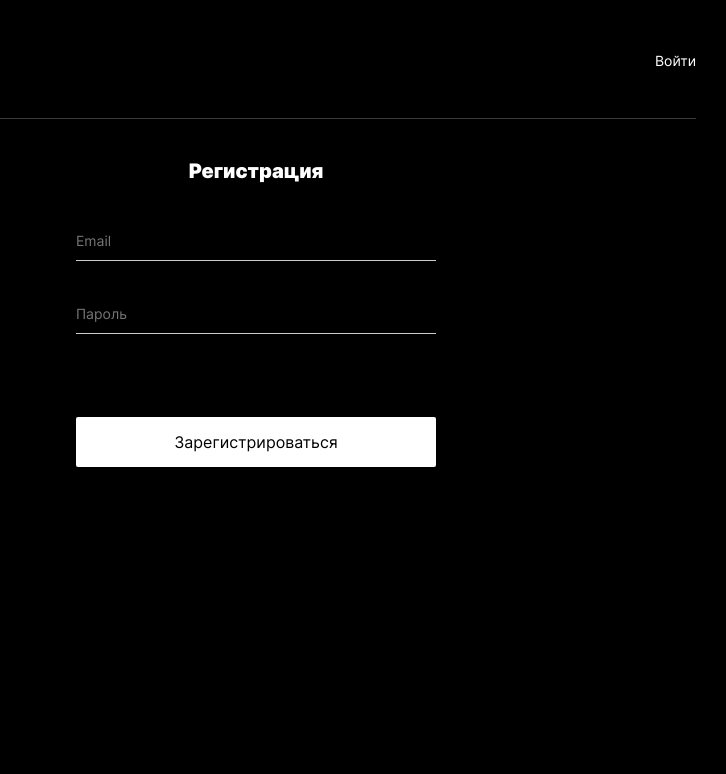
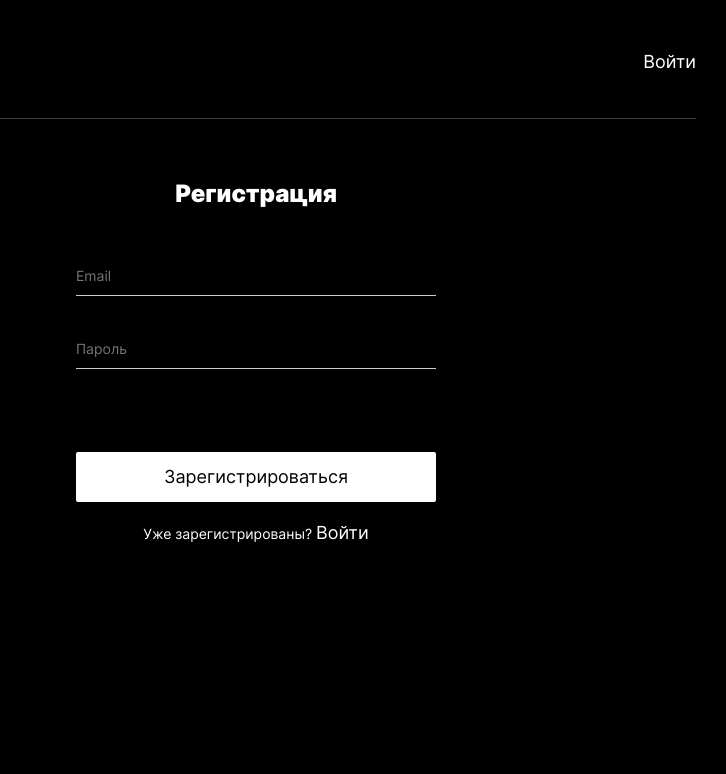
Before and after one commit to pavelprna/react-mesto-auth, a React app: page /sign-up in a window 1280 px wide. Shown: the full height of the page, 384-1110 px from the left. Built offline with nearby package versions, Linux system fonts and the light colour scheme; no server answers.

Commit message:
fix: :iphone: add responsive for header and auth screens

```diff
--- a/src/blocks/auth/__button/auth__button.css
+++ b/src/blocks/auth/__button/auth__button.css
@@ -2,8 +2,15 @@
   background: #fff;
   color: #000;
   font-size: 16px;
+  line-height: 1.22;
 }
 
 .auth__button:hover {
   background: rgba(255, 255, 255, 0.85);
 }
+
+@media (min-width: 768px) {
+  .auth__button {
+    font-size: 18px;
+  }
+}
--- a/src/blocks/auth/__form/auth__form.css
+++ b/src/blocks/auth/__form/auth__form.css
@@ -2,3 +2,9 @@
   max-width: 360px;
   margin: 40px auto;
 }
+
+@media (min-width: 768px) {
+  .auth__form {
+    margin: 60px auto;
+  }
+}
--- /dev/null
+++ b/src/blocks/auth/__subtitlle/auth__subtitle.css
@@ -0,0 +1,6 @@
+.auth__subtitle {
+  font-size: 14px;
+  text-align: center;
+  padding: 20px 0;
+  margin: 0;
+}
--- a/src/blocks/auth/__title/auth__title.css
+++ b/src/blocks/auth/__title/auth__title.css
@@ -2,4 +2,12 @@
   margin: 0 auto 40px;
   text-align: center;
   font-size: 20px;
+  line-height: 1.21;
 }
+
+@media (min-width: 768px) {
+  .auth__title {
+    margin: 0 auto 50px;
+    font-size: 24px;
+  }
+}
--- a/src/blocks/header/__email/header__email.css
+++ b/src/blocks/header/__email/header__email.css
@@ -2,4 +2,12 @@
   padding: 0 25px;
   flex: 1;
   text-align: end;
+  font-size: 14px;
+  margin: 0;
 }
+
+@media (min-width: 768px) {
+  .header__email {
+    font-size: 18px;
+  }
+}
--- a/src/blocks/header/__link/header__link.css
+++ /dev/null
@@ -1,9 +0,0 @@
-.header__link {
-  color: #fff;
-  font-size: 14px;
-  text-decoration: none;
-}
-
-.header__link:hover {
-  opacity: .6;
-}
--- /dev/null
+++ b/src/blocks/link/link.css
@@ -0,0 +1,16 @@
+.link {
+  color: #fff;
+  font-size: 14px;
+  line-height: 1.22;
+  text-decoration: none;
+}
+
+.link:hover {
+  opacity: .6;
+}
+
+@media (min-width: 768px) {
+  .link {
+    font-size: 18px;
+  }
+}
--- a/src/components/App.js
+++ b/src/components/App.js
@@ -209,7 +209,7 @@ function App() {
         <Switch>
           <Route path='/sign-up'>
             <Header>
-              <Link to='/sign-in' className='header__link'>Войти</Link>
+              <Link to='/sign-in' className='header__link link'>Войти</Link>
             </Header>
             <Register title="Регистрация"
               buttonText="Зарегистрироваться"
@@ -218,7 +218,7 @@ function App() {
           </Route>
           <Route path='/sign-in'>
             <Header>
-              <Link to='/sign-up' className='header__link'>Регистрация</Link>
+              <Link to='/sign-up' className='header__link link'>Регистрация</Link>
             </Header>
             <Login title="Вход"
               buttonText="Войти"
--- a/src/components/Main.js
+++ b/src/components/Main.js
@@ -14,7 +14,7 @@ function Main({ cards, onCardLike, onCardDelete, onCardClick, onEditProfile, onE
       <>
         <Header>
           <p className="header__email">{userEmail}</p>
-          <Link to="/sign-in" onClick={onLogout} className='header__link'>Выйти</Link>
+          <Link to="/sign-in" onClick={onLogout} className='header__link link'>Выйти</Link>
         </Header>
         <main className="content">
 
--- a/src/components/Register.js
+++ b/src/components/Register.js
@@ -1,4 +1,5 @@
 import { useState } from "react";
+import { Link } from "react-router-dom";
 
 export default function Register({ title, buttonText, onRegister }) {
   const [values, setValues] = useState({
@@ -34,6 +35,7 @@ export default function Register({ title, buttonText, onRegister }) {
           <span className="form__input-error form__input-error_visible about-input-error"></span>
         </label>
         <button type="submit" className="form__submit-button auth__button button">{buttonText}</button>
+        <p className="auth__subtitle">Уже зарегистрированы? <Link to="/sign-in" className="auth__link link">Войти</Link></p>
       </form>
     </main>
   )
--- a/src/index.css
+++ b/src/index.css
@@ -8,10 +8,11 @@
 @import url(./blocks/loader/loader.css);
 @import url(./blocks/loader/__animation/loader__animation.css);
 
+@import url(./blocks/link/link.css);
+
 @import url(./blocks/header/header.css);
 @import url(./blocks/header/__logo/header__logo.css);
 @import url(./blocks/header/__email/header__email.css);
-@import url(./blocks/header/__link/header__link.css);
 
 @import url(./blocks/content/content.css);
 
@@ -68,3 +69,4 @@
 @import url(./blocks/auth/__title/auth__title.css);
 @import url(./blocks/auth/__button/auth__button.css);
 @import url(./blocks/auth/__input/auth__input.css);
+@import url(./blocks/auth/__subtitlle/auth__subtitle.css);
```
